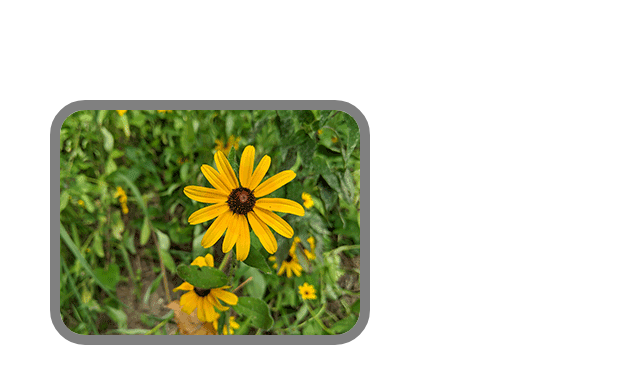
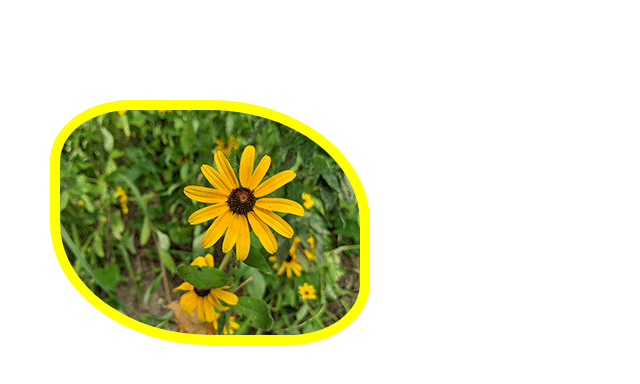
Before and after one commit to hiroko/egghead-lesson, a plain HTML site: page lesson3/index.html in a window 1280 px wide. In both pictures the pointer is over the picture 210 px from the left and 222 px from the top of the page. Shown: the whole page, without its empty margins (0-640 px from the left). Drawn offline with Linux system fonts and the light colour scheme.

Commit message:
Lessons 2 and 3

```diff
--- a/lesson2/style.css
+++ b/lesson2/style.css
@@ -15,7 +15,8 @@ p {
 }
 
 .effect:hover {
-  border-style: solid;
-  border-color: yellow;
-  border-width: 10px;
+  border-style: dotted;
+  border-color: red;
+  border-width: 20px;
+  opacity: 50%;
 }
--- a/lesson3/index.html
+++ b/lesson3/index.html
@@ -3,7 +3,7 @@
 
   <head>
     <link href="style.css" rel="stylesheet">
-    <title>Using :hover Selector in CSS</title>
+    <title>Using border-radius CSS property</title>
   </head>
 
   <body>
--- a/lesson3/style.css
+++ b/lesson3/style.css
@@ -3,20 +3,16 @@ body {
   margin-left: 50px;
 }
 
-p {
-  font-size: 30px;
-}
-
 .effect {
   border-style: solid;
-  border-color: black;
+  border-color: yellow;
   border-width: 10px;
-  border-radius: 35px;
+  border-radius: 50%;
 }
 
 .effect:hover {
   border-style: solid;
-  border-color: gray;
+  border-color: yellow;
   border-width: 10px;
-  border-radius: 35px;
+  border-radius: 25% 50%;
 }
```
Also changed, not shown: 1 other file.
